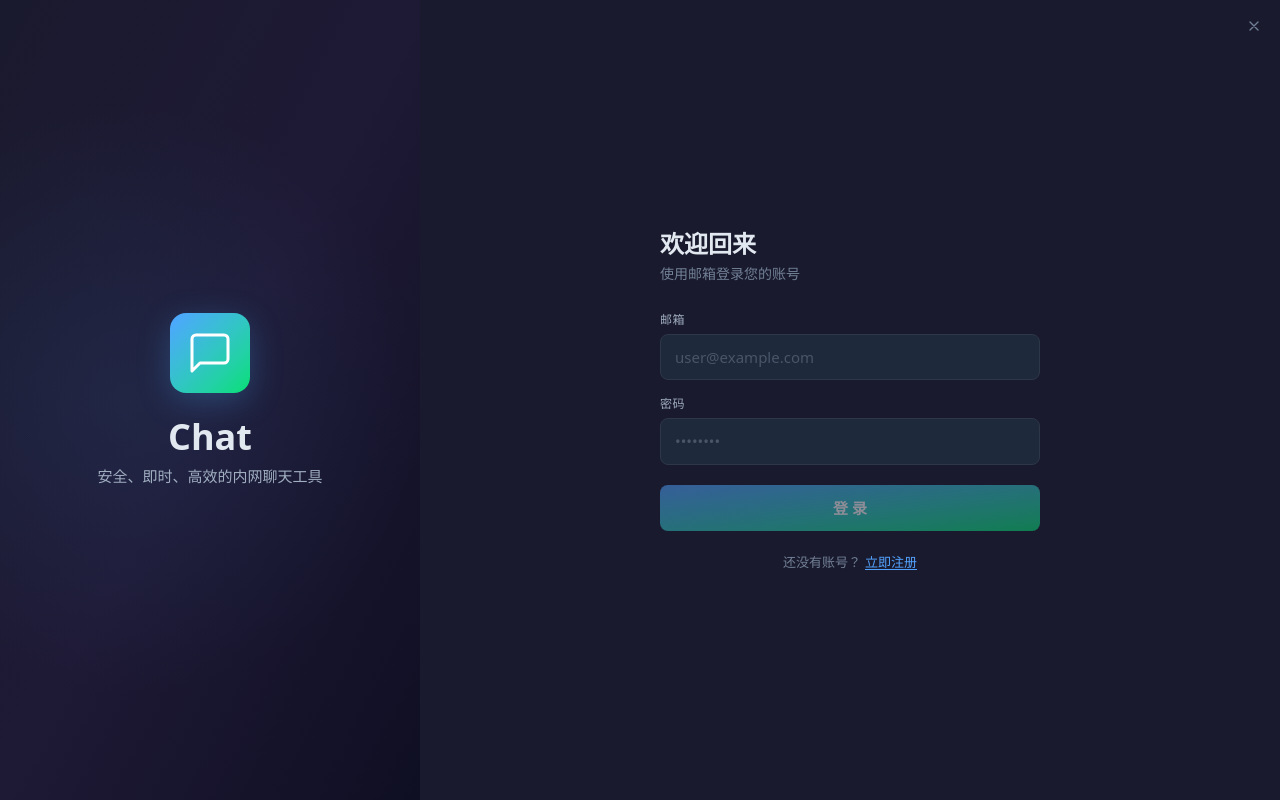
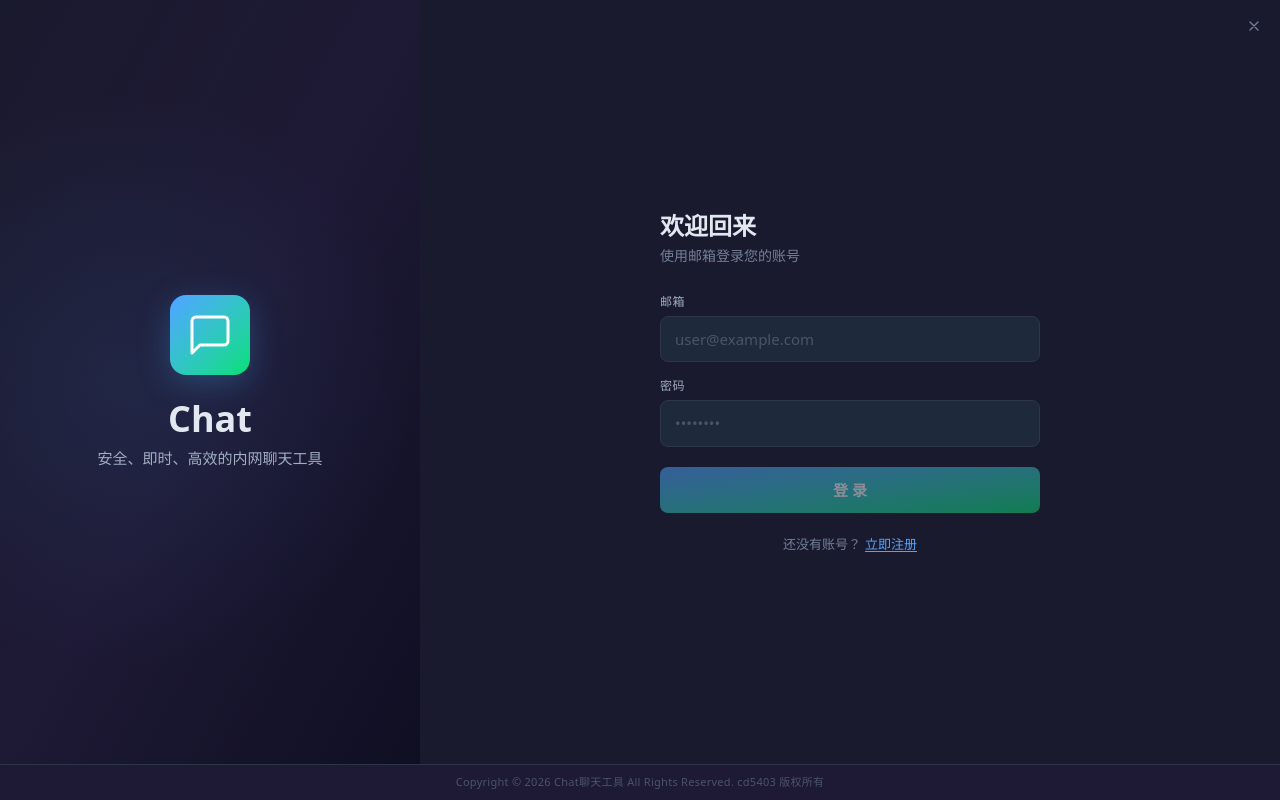
Before and after one commit to 0815006/app-chat, a Vue app in the folder client-chat-tauri/: page /login in a window 1280 px wide. Built offline with nearby package versions, Linux system fonts and the light colour scheme.

Commit message:
2026-06-28 版权

```diff
--- a/client-chat-tauri/src/views/Login.vue
+++ b/client-chat-tauri/src/views/Login.vue
@@ -79,7 +79,7 @@ async function handleSubmit() {
 </script>
 
 <template>
-  <div class="flex h-dvh w-full bg-[var(--color-bg-default)] relative">
+  <div class="flex flex-col h-dvh w-full bg-[var(--color-bg-default)] relative">
     <!-- 右上角关闭按钮（decorations: false 时无系统标题栏，需自行提供退出入口） -->
     <button
       class="absolute top-2 right-2 w-9 h-9 rounded-lg flex items-center justify-center text-[var(--color-text-muted)] hover:bg-red-500/20 hover:text-[#fc8181] transition-colors cursor-pointer z-20"
@@ -90,6 +90,7 @@ async function handleSubmit() {
         <path d="M18 6 6 18M6 6l12 12" stroke-linecap="round" />
       </svg>
     </button>
+    <div class="flex flex-1 min-h-0">
     <!-- 左侧品牌区 -->
     <div class="hidden md:flex flex-[0_0_420px] items-center justify-center relative overflow-hidden bg-gradient-to-br from-[var(--color-bg-default)] via-[var(--color-bg-elevated)] to-[var(--color-bg-deepest)]">
       <div class="absolute inset-0 bg-[radial-gradient(circle_at_30%_50%,rgba(66,153,225,0.1),transparent_60%)]"></div>
@@ -211,5 +212,13 @@ async function handleSubmit() {
         </div>
       </div>
     </div>
+    </div>
+
+    <!-- 底部版权栏 -->
+    <div class="flex items-center justify-center h-9 shrink-0 border-t border-[var(--color-border-default)] bg-[var(--color-bg-elevated)]">
+      <p class="text-[11px] text-[var(--color-text-disabled)] tracking-wide select-none">
+        Copyright &copy; 2026 Chat聊天工具 All Rights Reserved. cd5403 版权所有
+      </p>
+    </div>
   </div>
 </template>
```
